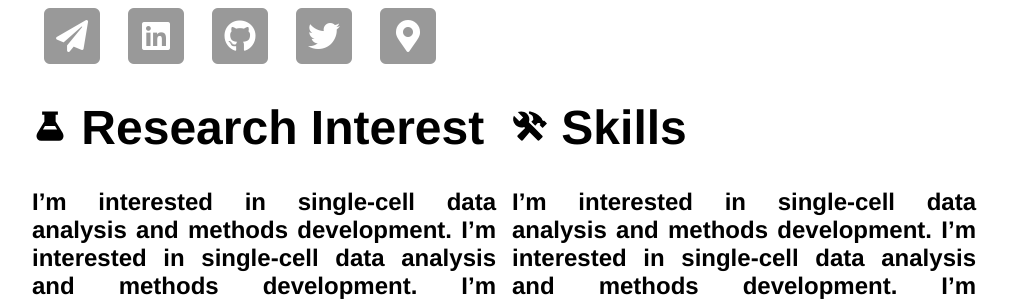
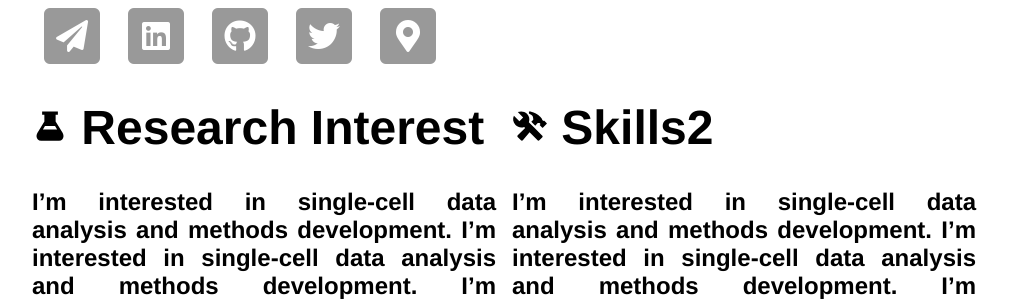
Before and after one commit to saisomesh2594/saisomesh2594.github.io, a Jekyll site: the page built from index.html, in a window 1280 px wide. Shown: the part 434-735 px from the top of the page, without its empty margins (128-1149 px from the left). Built offline with Jekyll 4.4.1, drawn with Linux system fonts in a browser that asks for light colours.

Commit message:
Update index.html

```diff
--- a/index.html
+++ b/index.html
@@ -84,7 +84,7 @@
 			<!--<blockquote class="twitter-tweet tw-align-right" data-lang="en" data-dnt="true" data-theme="light"><p lang="en" dir="ltr">Honest acknowledgement <a href="https://t.co/pY0fCVIsld">https://t.co/pY0fCVIsld</a> <a href="https://t.co/doHXfGcaJW">pic.twitter.com/doHXfGcaJW</a></p>&mdash; PHD Comics (@PHDcomics) <a href="https://twitter.com/PHDcomics/status/969295517569003521?ref_src=twsrc%5Etfw">March 1, 2018</a></blockquote> <script async src="https://platform.twitter.com/widgets.js" charset="utf-8"></script> -->
 		<!--</div>-->
 		<div id="twitter">
-			<h1><ion-icon name="construct"></ion-icon> Skills </h1>
+			<h1><ion-icon name="construct"></ion-icon> Skills2 </h1>
 			<article>
 				<h2>
 					I’m interested in single-cell data analysis and methods development.
```
